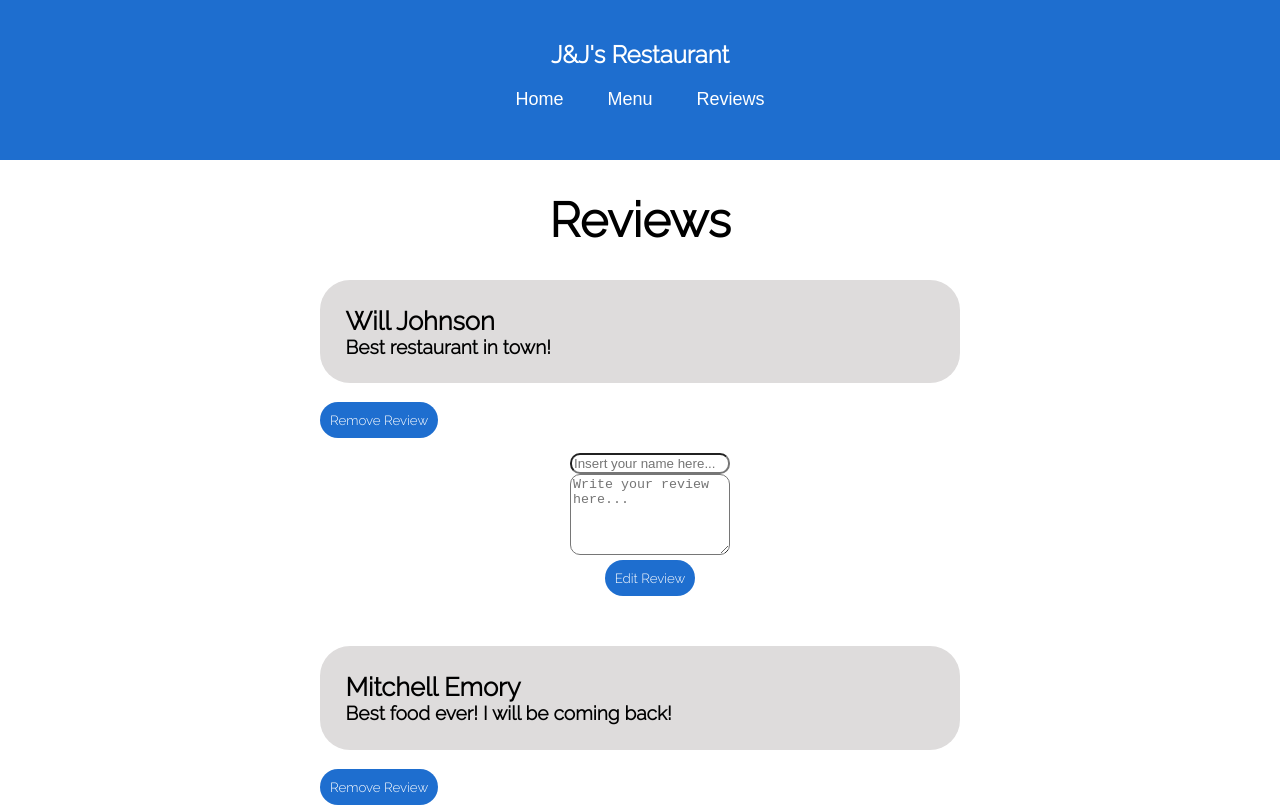
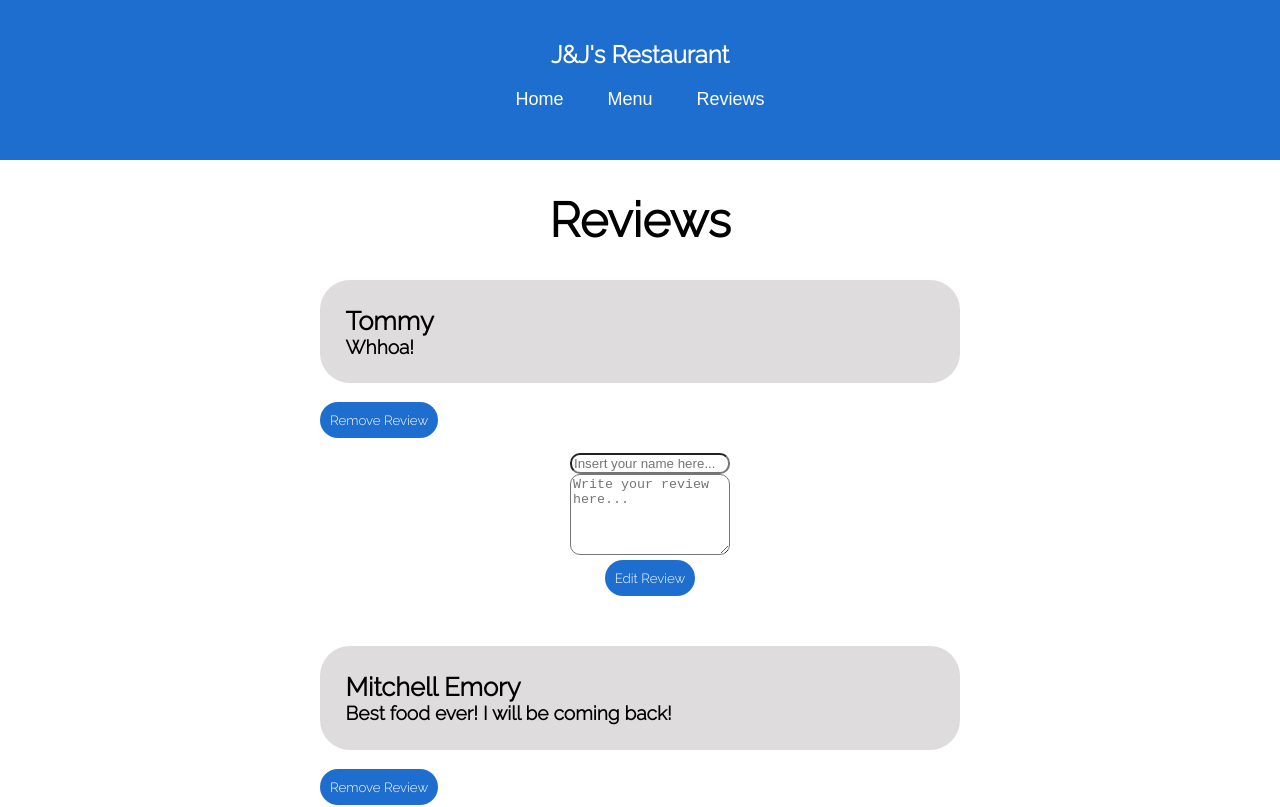
Before and after one commit to Jose-Escobedo/restaurant-frontend, a React (Create React App) app: page /reviews in a window 1280 px wide. Shown: the top 807 px of the page. Built offline with nearby package versions, Linux system fonts and the light colour scheme; data requests are answered from the project's data file.

Commit message:
ignore these

```diff
--- a/db.json
+++ b/db.json
@@ -40,8 +40,8 @@
   "reviews": [
     {
       "id": 1,
-      "name": "Will Johnson",
-      "content": "Best restaurant in town!"
+      "name": "Tommy",
+      "content": "Whhoa!"
     },
     {
       "id": 2,
--- a/src/App.js
+++ b/src/App.js
@@ -42,7 +42,7 @@ function App() {
   }
 
   const addNewReview = (e) => {
-    fetch("http://localhost:3000/reviews", {
+    fetch("http://localhost:9292/reviews", {
       method: "POST",
       headers: {
         "Content-Type": "application/json",
@@ -54,7 +54,7 @@ function App() {
   };
 
   const addNewMenuItem = (e) => {
-    fetch("http://localhost:3000/menu", {
+    fetch("http://localhost:9292/menu", {
       method: "POST",
       headers: {
         "Content-Type": "application/json",
@@ -66,13 +66,13 @@ function App() {
   };
 
   useEffect(() => {
-    fetch("http://localhost:3000/menu")
+    fetch("http://localhost:9292/menu")
       .then((res) => res.json())
       .then(handleRenderMenu);
   }, []);
 
   useEffect(() => {
-    fetch("http://localhost:3000/reviews")
+    fetch("http://localhost:9292/reviews")
       .then((res) => res.json())
       .then(handleRenderReviews);
   }, []);
--- a/src/components/ChangeReviewForm.js
+++ b/src/components/ChangeReviewForm.js
@@ -15,7 +15,7 @@ function ChangeReviewForm({ changeReview, id, name, content }) {
     setReviewContent(e.target.value);
     setReviewName(e.target.value);
 
-    fetch(`http://localhost:3000/reviews/${id}`, {
+    fetch(`http://localhost:9292/reviews/${id}`, {
       method: "PATCH",
       headers: {
         "Content-Type": "application/json",
```
